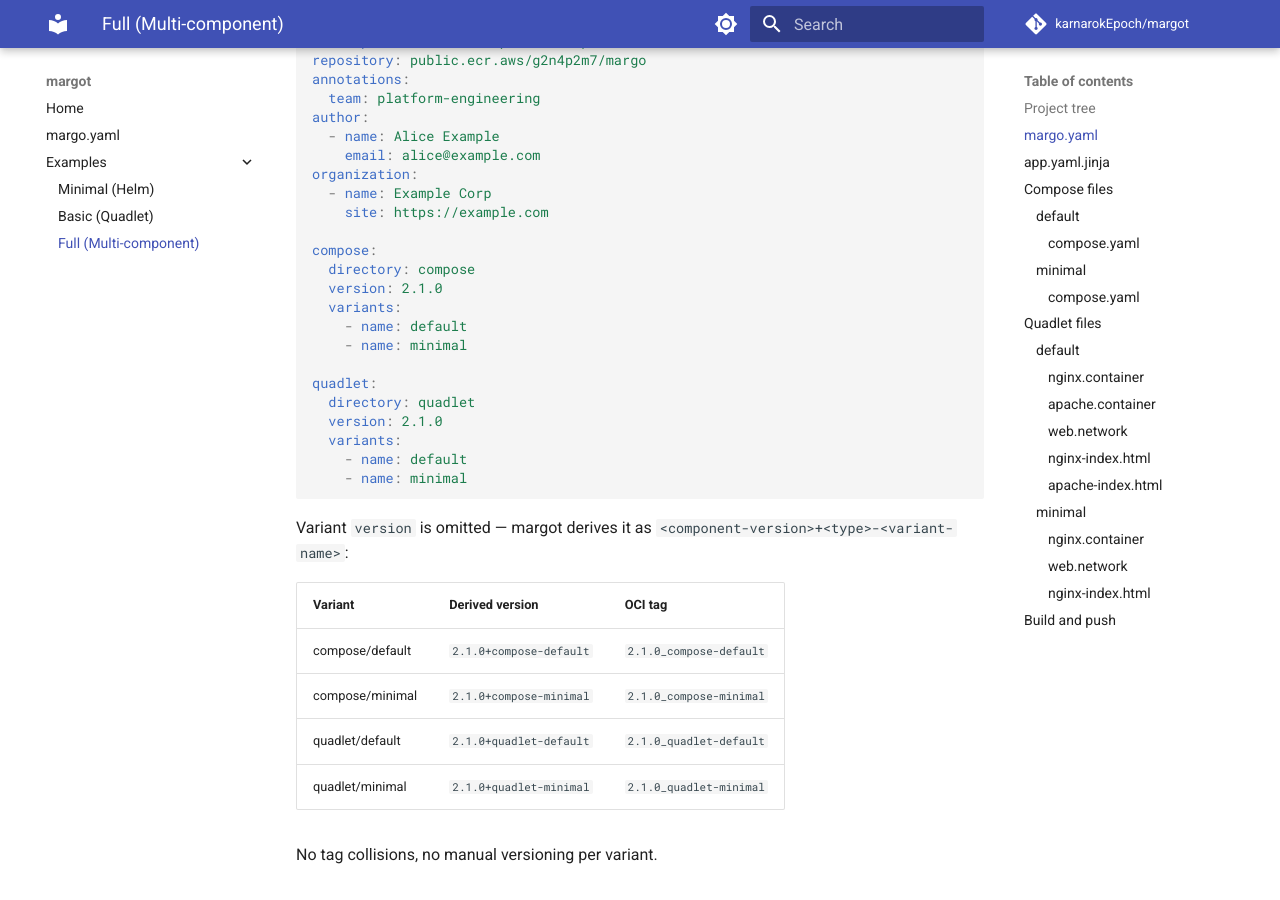
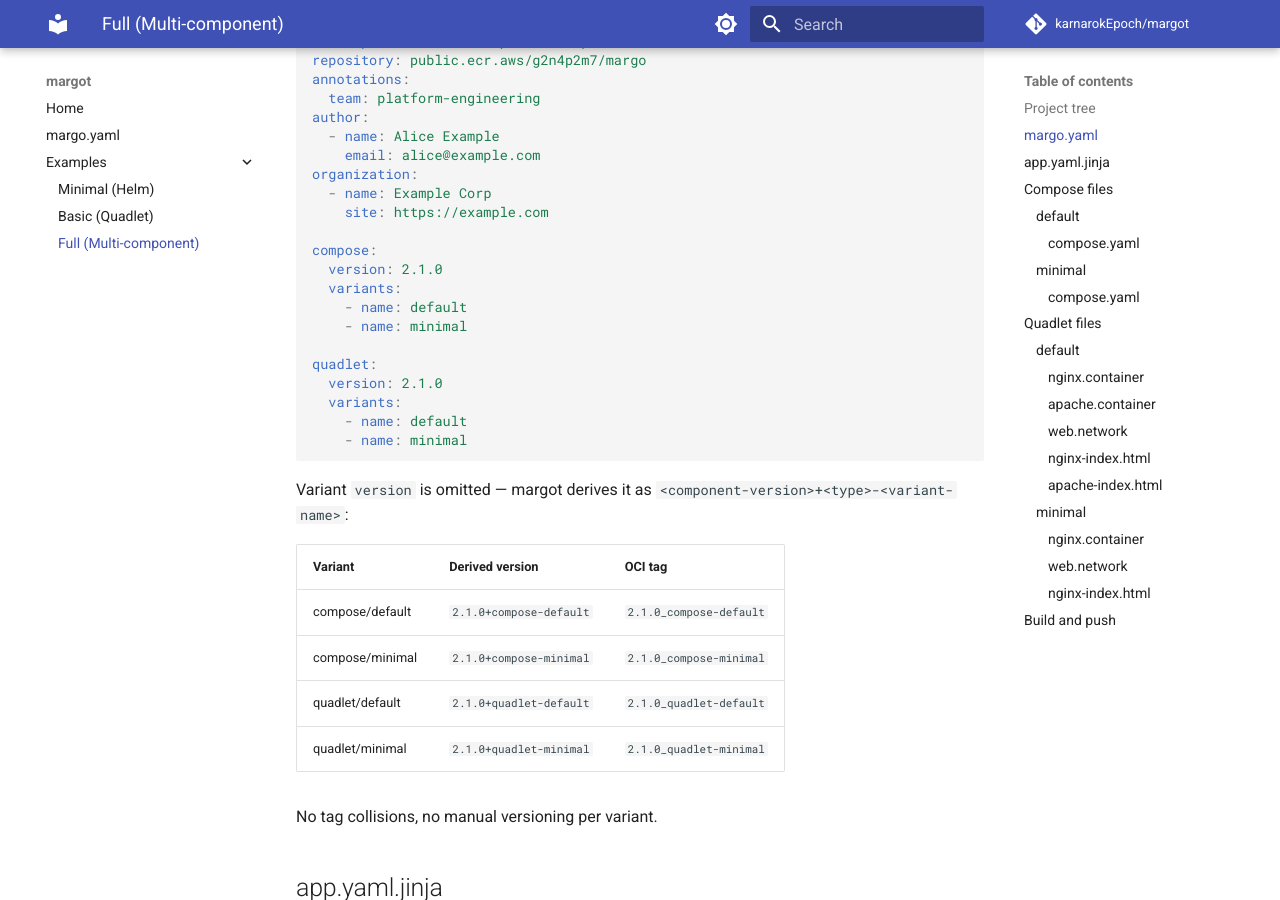
Before and after one commit to karnarokEpoch/margot, an MkDocs documentation site: the page built from docs/examples/full.md, in a window 1280 px wide and 900 px high, scrolled down 1102 px. Built offline with MkDocs 1.6.1 and Material for MkDocs 9.7.7, drawn with Linux system fonts in a browser that asks for light colours; comment, search, counter and statistics services are not loaded.

Commit message:
docs(style): minor refactors

```diff
--- a/docs/examples/full.md
+++ b/docs/examples/full.md
@@ -56,14 +56,12 @@ organization:
     site: https://example.com
 
 compose:
-  directory: compose
   version: 2.1.0
   variants:
     - name: default
     - name: minimal
 
 quadlet:
-  directory: quadlet
   version: 2.1.0
   variants:
     - name: default
```
Also changed, not shown: docs/examples/basic-quadlet.md (+0 -1 lines), docs/margo-yaml.md (+4 -4 lines).
